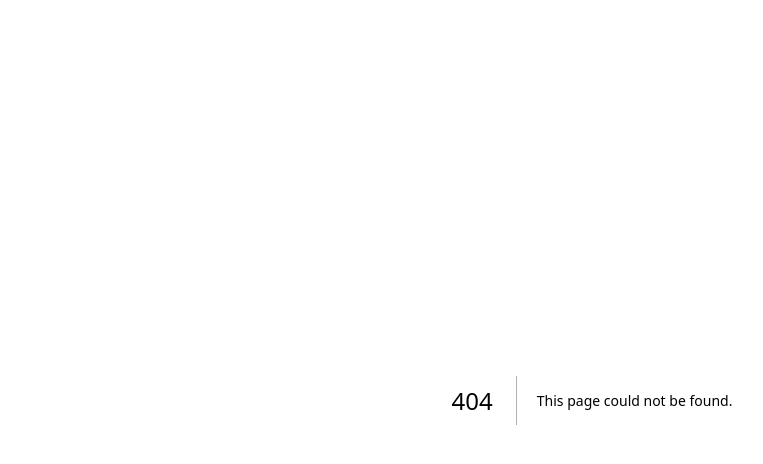
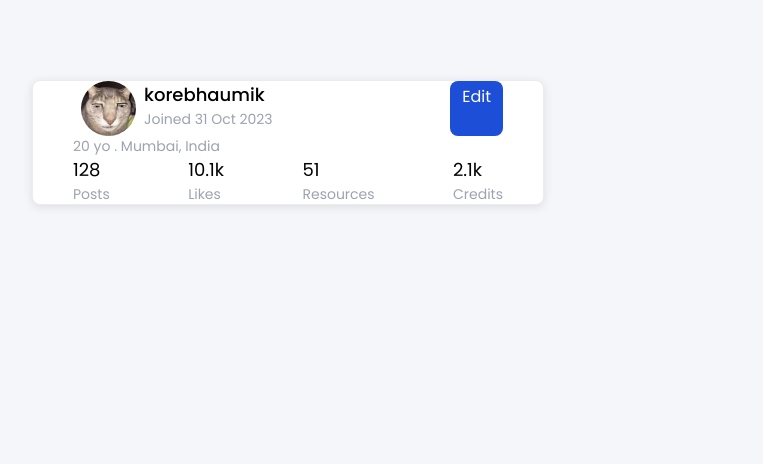
Before and after one commit to catosaurusrex2003/tiaa, a Next.js app in the folder client/: page /1 in a window 1280 px wide. Before the commit this address had no page. Shown: the top 464 px of the page, without its empty margins (48-811 px from the left). Built offline with nearby package versions, Linux system fonts and the light colour scheme.

Commit message:
basic css variables

```diff
--- /dev/null
+++ b/client/src/app/[username]/page.tsx
@@ -0,0 +1,57 @@
+import Image from "next/image";
+import React from "react";
+
+function Page() {
+  return (
+    <div className="mt-20 mx-20">
+      {/* top section */}
+      <div className="flex flex-col md:flex-row">
+        {/* top left section */}
+        <div className="flex flex-col max-w-lg w-full bg-white border-[1px] border-border-color rounded-lg shadow-custom px-10">
+          <div className="flex justify-between">
+            <div className="flex">
+              <Image
+                className=" rounded-full mx-2"
+                src="/cool-guy.png"
+                height={55}
+                width={55}
+                alt="cool-guy"
+              />
+              <div className="flex flex-col ">
+                <h2 className=" text-lg font-medium">korebhaumik</h2>
+                <p className=" text-sm text-gray-400">Joined 31 Oct 2023</p>
+              </div>
+            </div>
+            <div className=" px-3 py-1 rounded-lg text-white bg-blue-700">
+              Edit
+            </div>
+          </div>
+
+          <p className="text-sm text-gray-400">20 yo . Mumbai, India</p>
+          <div className="flex justify-between">
+            <div className="flex flex-col">
+              <p className=" text-lg">128</p>
+              <p className=" text-sm text-gray-400">Posts</p>
+            </div>
+            <div className="flex flex-col">
+              <p className=" text-lg">10.1k</p>
+              <p className=" text-sm text-gray-400">Likes</p>
+            </div>
+            <div className="flex flex-col">
+              <p className=" text-lg">51</p>
+              <p className=" text-sm text-gray-400">Resources</p>
+            </div>
+            <div className="flex flex-col">
+              <p className=" text-lg">2.1k</p>
+              <p className=" text-sm text-gray-400">Credits</p>
+            </div>
+          </div>
+        </div>
+        {/* top right section */}
+        <div></div>
+      </div>
+    </div>
+  );
+}
+
+export default Page;
--- a/client/src/app/globals.css
+++ b/client/src/app/globals.css
@@ -1,3 +1,12 @@
 @tailwind base;
 @tailwind components;
 @tailwind utilities;
+
+body {
+  background-color: #f5f6f9;
+
+
+  /* border: 1px solid #ececec;
+  box-shadow: 0px 2px 10px rgba(0, 0, 0, 0.1);
+  border-radius: 10px; */
+}
--- a/client/src/app/layout.tsx
+++ b/client/src/app/layout.tsx
@@ -1,22 +1,25 @@
-import type { Metadata } from 'next'
-import { Inter } from 'next/font/google'
-import './globals.css'
+import type { Metadata } from "next";
+import { Poppins } from "next/font/google";
+import "./globals.css";
 
-const inter = Inter({ subsets: ['latin'] })
+const poppins = Poppins({
+  subsets: ["latin"],
+  weight: ["100", "200", "300", "400", "500", "600", "700", "800", "900"],
+});
 
 export const metadata: Metadata = {
-  title: 'Create Next App',
-  description: 'Generated by create next app',
-}
+  title: "Create Next App",
+  description: "Generated by create next app",
+};
 
 export default function RootLayout({
   children,
 }: {
-  children: React.ReactNode
+  children: React.ReactNode;
 }) {
   return (
     <html lang="en">
-      <body className={inter.className}>{children}</body>
+      <body className={poppins.className}>{children}</body>
     </html>
-  )
+  );
 }
--- a/client/src/app/page.tsx
+++ b/client/src/app/page.tsx
@@ -1,8 +1,8 @@
-import Image from 'next/image'
+import Image from "next/image";
 
 export default function Home() {
   return (
     <>
     </>
-  )
+  );
 }
--- a/client/tailwind.config.ts
+++ b/client/tailwind.config.ts
@@ -1,20 +1,28 @@
-import type { Config } from 'tailwindcss'
+import type { Config } from "tailwindcss";
 
 const config: Config = {
   content: [
-    './src/pages/**/*.{js,ts,jsx,tsx,mdx}',
-    './src/components/**/*.{js,ts,jsx,tsx,mdx}',
-    './src/app/**/*.{js,ts,jsx,tsx,mdx}',
+    "./src/pages/**/*.{js,ts,jsx,tsx,mdx}",
+    "./src/components/**/*.{js,ts,jsx,tsx,mdx}",
+    "./src/app/**/*.{js,ts,jsx,tsx,mdx}",
   ],
   theme: {
     extend: {
+      boxShadow: {
+        custom: '0px 2px 10px rgba(0, 0, 0, 0.1)',
+      },
       backgroundImage: {
-        'gradient-radial': 'radial-gradient(var(--tw-gradient-stops))',
-        'gradient-conic':
-          'conic-gradient(from 180deg at 50% 50%, var(--tw-gradient-stops))',
+        "gradient-radial": "radial-gradient(var(--tw-gradient-stops))",
+        "gradient-conic":
+          "conic-gradient(from 180deg at 50% 50%, var(--tw-gradient-stops))",
+      },
+      colors: {
+        "background-color": "#F5F6F9",
+        "border-color":"#ececec",
+
       },
     },
   },
   plugins: [],
-}
-export default config
+};
+export default config;
```
Also changed, not shown: client/public/cool-guy.png (added).
